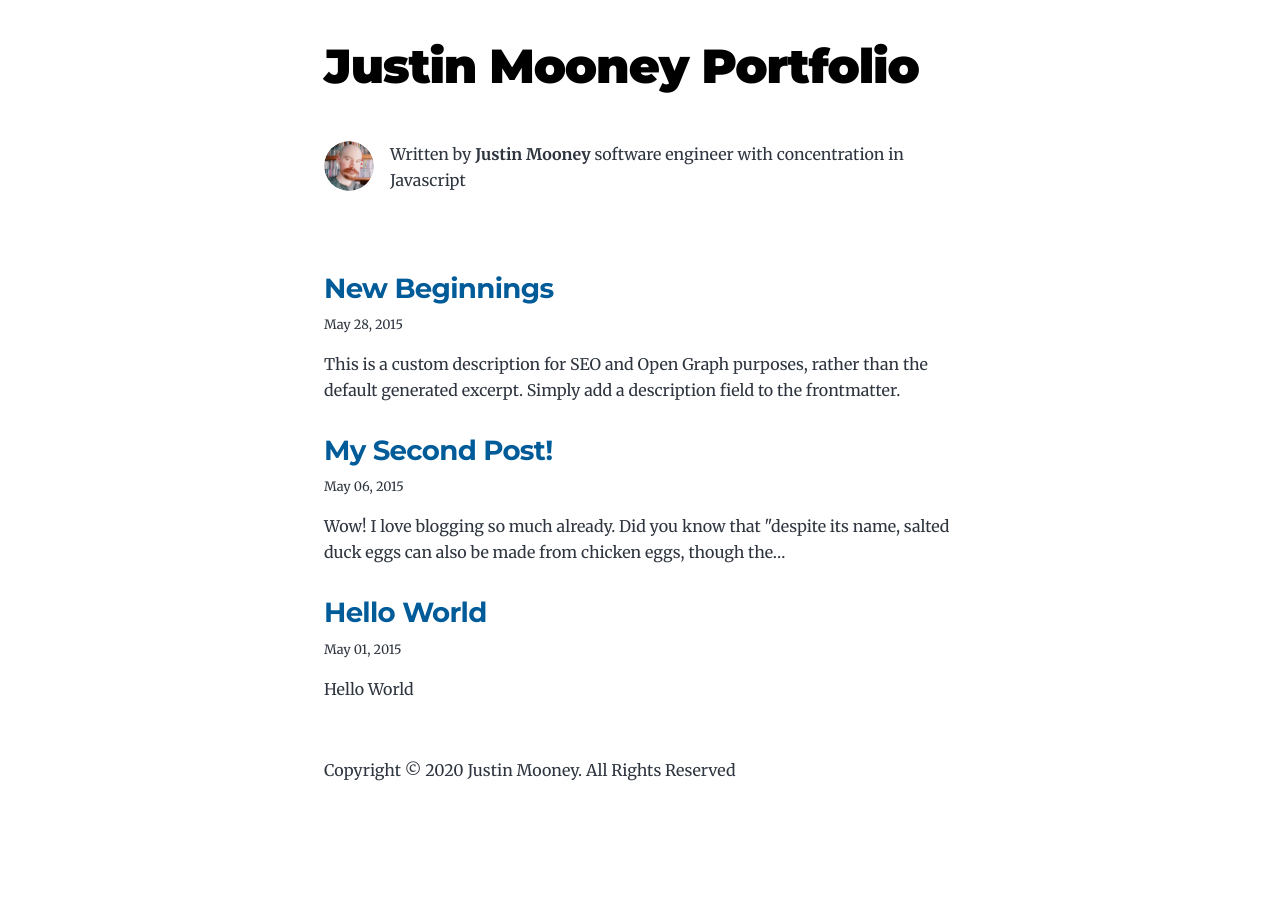
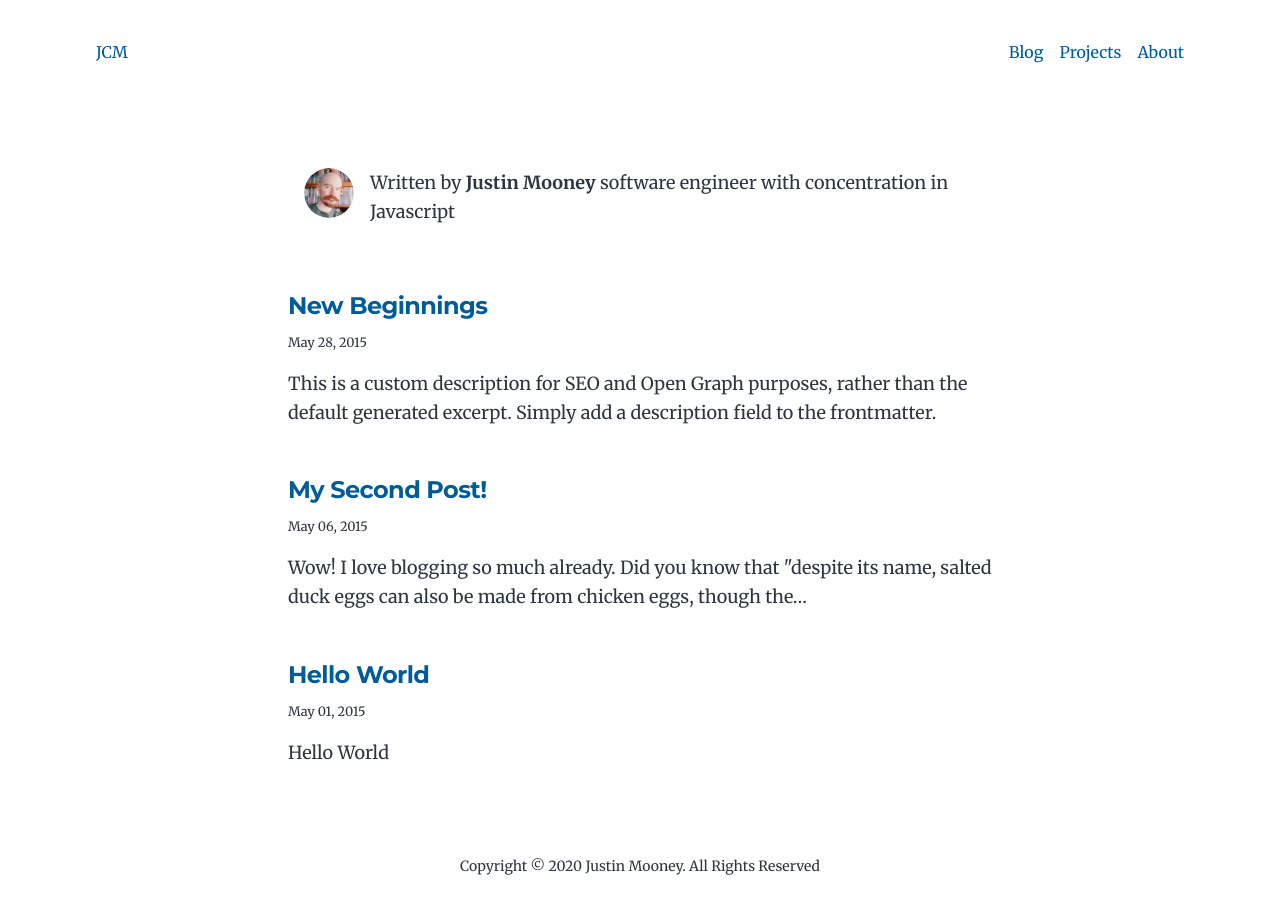
Before and after one commit to y2j964/jcm-portfolio, a Gatsby site: page / in a window 1280 px wide. Before the commit the page ends 846 px from the top, so only its background shows below. Built offline with nearby package versions, Linux system fonts and the light colour scheme; Gatsby itself is replaced by a stand-in of ours.

Commit message:
Clean up basic styles
Styling directly to html elements isn't ideal, because it might
encourage devs to pick elements based on their styling instead of
selecting the appropriate semantic element. It also creates a cascade
nightmare and requires a lot of undoing styles, which is hard to work
with. Finally, I deleted most of the css variables and am just relying
on Tailwinds implementation, which more people will be familiar with.

```diff
--- /dev/null
+++ b/src/components/Navbar.js
@@ -0,0 +1,34 @@
+import React from "react"
+import PropTypes from "prop-types"
+import { Link } from "gatsby"
+
+const Navbar = props => {
+  return (
+    <nav className="navbar">
+      <div className="navbar__item">
+        <a href="/">JCM</a>
+      </div>
+      <ul className="navbar-secondary-group">
+        <li className="navbar__item">
+          <Link className="" to="/">
+            Blog
+          </Link>
+        </li>
+        <li className="navbar__item">
+          <Link className="" to="/">
+            Projects
+          </Link>
+        </li>
+        <li className="navbar__item">
+          <Link className="" to="/">
+            About
+          </Link>
+        </li>
+      </ul>
+    </nav>
+  )
+}
+
+Navbar.propTypes = {}
+
+export default Navbar
--- a/src/components/layout.js
+++ b/src/components/layout.js
@@ -1,9 +1,8 @@
 import React from "react"
-import { Link, useStaticQuery } from "gatsby"
+import { useStaticQuery } from "gatsby"
+import Navbar from "./Navbar"
 
 const Layout = ({ location, title, children }) => {
-  const rootPath = `${__PATH_PREFIX__}/`
-  const isRootPath = location.pathname === rootPath
   const data = useStaticQuery(graphql`
     query authorNameQuery {
       site {
@@ -18,30 +17,16 @@ const Layout = ({ location, title, children }) => {
 
   const author = data.site.siteMetadata.author.name
 
-  let header
-
-  if (isRootPath) {
-    header = (
-      <h1 className="main-heading">
-        <Link to="/">{title}</Link>
-      </h1>
-    )
-  } else {
-    header = (
-      <Link className="header-link-home" to="/">
-        {title}
-      </Link>
-    )
-  }
-
   return (
-    <div className="global-wrapper" data-is-root-path={isRootPath}>
-      <header className="global-header">{header}</header>
-      <main>{children}</main>
-      <footer>
-        Copyright © {new Date().getFullYear()} {author}. All Rights Reserved
+    <React.Fragment>
+      <Navbar />
+      <main className="max-w-3xl mx-auto px-8">{children}</main>
+      <footer className="max-w-screen-xl mx-auto px-4 sm:px-8 py-6 mt-10">
+        <p className="text-center text-sm">
+          Copyright © {new Date().getFullYear()} {author}. All Rights Reserved
+        </p>
       </footer>
-    </div>
+    </React.Fragment>
   )
 }
 
--- /dev/null
+++ b/src/components/navbar.css
@@ -0,0 +1,19 @@
+.navbar {
+  @apply flex items-center max-w-6xl mx-auto px-4 py-6;
+
+  @screen sm {
+    @apply px-8 py-10;
+  }
+
+  &-secondary-group {
+    @apply flex items-center justify-end w-full;
+  }
+
+  &__item {
+    color: var(--color-primary);
+
+    &:not(:last-child) {
+      @apply mr-4;
+    }
+  }
+}
--- a/src/pages/index.js
+++ b/src/pages/index.js
@@ -27,7 +27,7 @@ const BlogIndex = ({ data, location }) => {
     <Layout location={location} title={siteTitle}>
       <SEO title="All posts" />
       <Bio />
-      <ol style={{ listStyle: `none` }}>
+      <ol className="my-16">
         {posts.map(post => {
           const title = post.frontmatter.title || post.fields.slug
 
@@ -39,7 +39,7 @@ const BlogIndex = ({ data, location }) => {
                 itemType="http://schema.org/Article"
               >
                 <header>
-                  <h2>
+                  <h2 className="post-list-item__title">
                     <Link to={post.fields.slug} itemProp="url">
                       <span itemProp="headline">{title}</span>
                     </Link>
--- a/src/style.css
+++ b/src/style.css
@@ -1,36 +1,12 @@
 /* purgecss start ignore */
 @import "tailwindcss/base";
 @import "tailwindcss/components";
+@import "components/navbar.css";
+@import "templates/blog-post.css";
 /* purgecss end ignore */
 @import "tailwindcss/utilities";
 
 :root {
-  --maxWidth-none: "none";
-  --maxWidth-xs: 20rem;
-  --maxWidth-sm: 24rem;
-  --maxWidth-md: 28rem;
-  --maxWidth-lg: 32rem;
-  --maxWidth-xl: 36rem;
-  --maxWidth-2xl: 42rem;
-  --maxWidth-3xl: 48rem;
-  --maxWidth-4xl: 56rem;
-  --maxWidth-full: "100%";
-  --maxWidth-wrapper: var(--maxWidth-2xl);
-  --spacing-px: "1px";
-  --spacing-0: 0;
-  --spacing-1: 0.25rem;
-  --spacing-2: 0.5rem;
-  --spacing-3: 0.75rem;
-  --spacing-4: 1rem;
-  --spacing-5: 1.25rem;
-  --spacing-6: 1.5rem;
-  --spacing-8: 2rem;
-  --spacing-10: 2.5rem;
-  --spacing-12: 3rem;
-  --spacing-16: 4rem;
-  --spacing-20: 5rem;
-  --spacing-24: 6rem;
-  --spacing-32: 8rem;
   --fontFamily-sans: Montserrat, system-ui, -apple-system, BlinkMacSystemFont,
     "Segoe UI", Roboto, "Helvetica Neue", Arial, "Noto Sans", sans-serif,
     "Apple Color Emoji", "Segoe UI Emoji", "Segoe UI Symbol", "Noto Color Emoji";
@@ -38,26 +14,13 @@
     Times, serif;
   --font-body: var(--fontFamily-serif);
   --font-heading: var(--fontFamily-sans);
-  --fontWeight-normal: 400;
-  --fontWeight-medium: 500;
-  --fontWeight-semibold: 600;
-  --fontWeight-bold: 700;
-  --fontWeight-extrabold: 800;
-  --fontWeight-black: 900;
-  --fontSize-root: 16px;
-  --lineHeight-none: 1;
-  --lineHeight-tight: 1.1;
-  --lineHeight-normal: 1.5;
-  --lineHeight-relaxed: 1.625;
   /* 1.200 Minor Third Type Scale */
-  --fontSize-0: 0.833rem;
-  --fontSize-1: 1rem;
-  --fontSize-2: 1.2rem;
+  /* --fontSize-2: 1.2rem;
   --fontSize-3: 1.44rem;
   --fontSize-4: 1.728rem;
   --fontSize-5: 2.074rem;
   --fontSize-6: 2.488rem;
-  --fontSize-7: 2.986rem;
+  --fontSize-7: 2.986rem; */
   --color-primary: #005b99;
   --color-text: #2e353f;
   --color-text-light: #4f5969;
@@ -66,38 +29,16 @@
   --color-accent: #d1dce5;
 }
 
-/* HTML elements */
-
-*,
-:after,
-:before {
-  box-sizing: border-box;
-}
-
 html {
-  line-height: var(--lineHeight-normal);
-  font-size: var(--fontSize-root);
+  @apply leading-normal;
   -webkit-font-smoothing: antialiased;
   -moz-osx-font-smoothing: grayscale;
 }
 
 body {
   font-family: var(--font-body);
-  font-size: var(--fontSize-1);
   color: var(--color-text);
 }
-
-footer {
-  padding: var(--spacing-6) var(--spacing-0);
-}
-
-hr {
-  background: var(--color-accent);
-  height: 1px;
-  border: 0;
-}
-
-/* Heading */
 
 h1,
 h2,
@@ -105,10 +46,8 @@ h3,
 h4,
 h5,
 h6 {
+  @apply leading-tight;
   font-family: var(--font-heading);
-  margin-top: var(--spacing-12);
-  margin-bottom: var(--spacing-6);
-  line-height: var(--lineHeight-tight);
   letter-spacing: -0.025em;
 }
 
@@ -117,208 +56,74 @@ h3,
 h4,
 h5,
 h6 {
-  font-weight: var(--fontWeight-bold);
+  @apply font-bold;
   color: var(--color-heading);
 }
 
-h1 {
-  font-weight: var(--fontWeight-black);
+/* h1 {
+  @apply font-black;
   font-size: var(--fontSize-6);
   color: var(--color-heading-black);
-}
-
-h2 {
-  font-size: var(--fontSize-5);
-}
-
-h3 {
-  font-size: var(--fontSize-4);
-}
-
-h4 {
-  font-size: var(--fontSize-3);
-}
-
-h5 {
-  font-size: var(--fontSize-2);
-}
-
-h6 {
-  font-size: var(--fontSize-1);
-}
-
-h1 > a {
-  color: inherit;
-  text-decoration: none;
-}
-
-h2 > a,
-h3 > a,
-h4 > a,
-h5 > a,
-h6 > a {
-  text-decoration: none;
-  color: inherit;
-}
-
-/* Prose */
+} */
 
 p {
-  line-height: var(--lineHeight-relaxed);
-  --baseline-multiplier: 0.179;
-  --x-height-multiplier: 0.35;
-  margin: var(--spacing-0) var(--spacing-0) var(--spacing-8) var(--spacing-0);
-  padding: var(--spacing-0);
-}
-
-ul,
-ol {
-  margin-left: var(--spacing-0);
-  margin-right: var(--spacing-0);
-  padding: var(--spacing-0);
-  margin-bottom: var(--spacing-8);
-  /* list-style-position: outside; */
-  list-style-image: none;
-}
-
-ul li,
-ol li {
-  padding-left: var(--spacing-0);
-  margin-bottom: calc(var(--spacing-8) / 2);
-}
-
-li > p {
-  margin-bottom: calc(var(--spacing-8) / 2);
-}
-
-li *:last-child {
-  margin-bottom: var(--spacing-0);
-}
-
-li > ul {
-  margin-left: var(--spacing-8);
-  margin-top: calc(var(--spacing-8) / 2);
+  @apply leading-relaxed text-lg;
 }
 
 blockquote {
+  @apply pl-6 mr-8 -ml-6 mb-8 italic border-l-4 text-xl;
   color: var(--color-text-light);
-  margin-left: calc(-1 * var(--spacing-6));
-  margin-right: var(--spacing-8);
-  padding: var(--spacing-0) var(--spacing-0) var(--spacing-0) var(--spacing-6);
-  border-left: var(--spacing-1) solid var(--color-primary);
-  font-size: var(--fontSize-2);
-  font-style: italic;
-  margin-bottom: var(--spacing-8);
-}
+  border-color: var(--color-primary);
 
-blockquote > :last-child {
-  margin-bottom: var(--spacing-0);
-}
-
-blockquote > ul,
-blockquote > ol {
-  list-style-position: inside;
-}
-
-table {
-  width: 100%;
-  margin-bottom: var(--spacing-8);
-  border-collapse: collapse;
-  border-spacing: 0.25rem;
-}
-
-table thead tr th {
-  border-bottom: 1px solid var(--color-accent);
-}
-
-/* Link */
-
-a {
-  color: var(--color-primary);
-}
-
-a:hover,
-a:focus {
-  text-decoration: none;
+  & > :last-child {
+    @apply mb-0;
+  }
+  & > ul,
+  & > ol {
+    list-style-position: inside;
+  }
 }
 
 /* Custom classes */
 
-.global-wrapper {
-  margin: var(--spacing-0) auto;
-  max-width: var(--maxWidth-wrapper);
-  padding: var(--spacing-10) var(--spacing-5);
-}
-
-.global-wrapper[data-is-root-path="true"] .bio {
-  margin-bottom: var(--spacing-20);
-}
-
 .global-header {
-  margin-bottom: var(--spacing-12);
-}
-
-.main-heading {
-  font-size: var(--fontSize-7);
-  margin: 0;
+  @apply mb-12;
 }
 
 .post-list-item {
-  margin-bottom: var(--spacing-8);
-  margin-top: var(--spacing-8);
+  @apply mt-12;
+
+  &__title {
+    @apply text-2xl mb-2;
+    color: var(--color-primary);
+  }
 }
 
 .post-list-item p {
-  margin-bottom: var(--spacing-0);
-}
-
-.post-list-item h2 {
-  font-size: var(--fontSize-4);
-  color: var(--color-primary);
-  margin-bottom: var(--spacing-2);
-  margin-top: var(--spacing-0);
+  @apply mb-8;
 }
 
 .post-list-item header {
-  margin-bottom: var(--spacing-4);
+  @apply mb-4;
 }
 
 .header-link-home {
-  font-weight: var(--fontWeight-bold);
+  @apply font-bold text-xl;
   font-family: var(--font-heading);
   text-decoration: none;
-  font-size: var(--fontSize-2);
 }
 
 .bio {
-  display: flex;
-  margin-bottom: var(--spacing-16);
-}
-
-.bio p {
-  margin-bottom: var(--spacing-0);
+  @apply flex my-16 max-w-2xl mx-auto;
 }
 
 .bio-avatar {
-  margin-right: var(--spacing-4);
-  margin-bottom: var(--spacing-0);
+  @apply mr-4 rounded-full;
   min-width: 50px;
-  border-radius: 100%;
 }
 
-.blog-post header h1 {
-  margin: var(--spacing-0) var(--spacing-0) var(--spacing-4) var(--spacing-0);
+.partition {
+  background: var(--color-accent);
+  height: 1px;
+  border: 0;
 }
-
-.blog-post header p {
-  font-size: var(--fontSize-2);
-  font-family: var(--font-heading);
-}
-
-.blog-post-nav ul {
-  margin: var(--spacing-0);
-}
-
-.gatsby-highlight {
-  margin-bottom: var(--spacing-8);
-}
--- /dev/null
+++ b/src/templates/blog-post.css
@@ -0,0 +1,70 @@
+.blog-post {
+  &__title {
+    @apply mb-4 mt-0 font-black text-5xl;
+    color: var(--color-heading);
+  }
+
+  &__date {
+    @apply text-xl mb-8 block mt-8;
+    font-family: var(--font-heading);
+  }
+
+  /* for injected markup */
+  &__body p {
+    @apply leading-relaxed mb-8 text-lg;
+    font-family: var(--font-heading);
+  }
+
+  &__body ul,
+  &__body ol {
+    @apply mb-8;
+  }
+
+  &__body li > ul {
+    @apply ml-8 mt-4;
+  }
+
+  &__body ul li,
+  &__body ol li {
+    @apply pl-0 mb-4;
+  }
+
+  &__body li > p {
+    @apply mb-4;
+  }
+  &__body li *:last-child {
+    @apply mb-0;
+  }
+
+  &__body h2,
+  &__body h3,
+  &__body h4,
+  &__body h5,
+  &__body h6 {
+    @apply mt-12 mb-6;
+  }
+
+  &__body h2 {
+    @apply text-3xl;
+  }
+
+  &__body h3 {
+    @apply text-2xl;
+  }
+
+  &__body h4 {
+    @apply text-2xl;
+  }
+
+  &__body h5 {
+    @apply text-xl;
+  }
+
+  &__body h6 {
+    @apply text-xl;
+  }
+
+  &__body a {
+    color: var(--color-primary);
+  }
+}
--- a/src/templates/blog-post.js
+++ b/src/templates/blog-post.js
@@ -22,14 +22,22 @@ const BlogPostTemplate = ({ data, pageContext, location }) => {
         itemType="http://schema.org/Article"
       >
         <header>
-          <h1 itemProp="headline">{post.frontmatter.title}</h1>
-          <p>{post.frontmatter.date}</p>
+          <h2 className="blog-post__title" itemProp="headline">
+            {post.frontmatter.title}
+          </h2>
+          <time
+            className="blog-post__date"
+            datetime={new Date(post.frontmatter.date).toISOString()}
+          >
+            {post.frontmatter.date}
+          </time>
         </header>
         <section
           dangerouslySetInnerHTML={{ __html: post.html }}
+          className="blog-post__body"
           itemProp="articleBody"
         />
-        <hr />
+        <hr className="partition" />
         <footer>
           <Bio />
         </footer>
```
